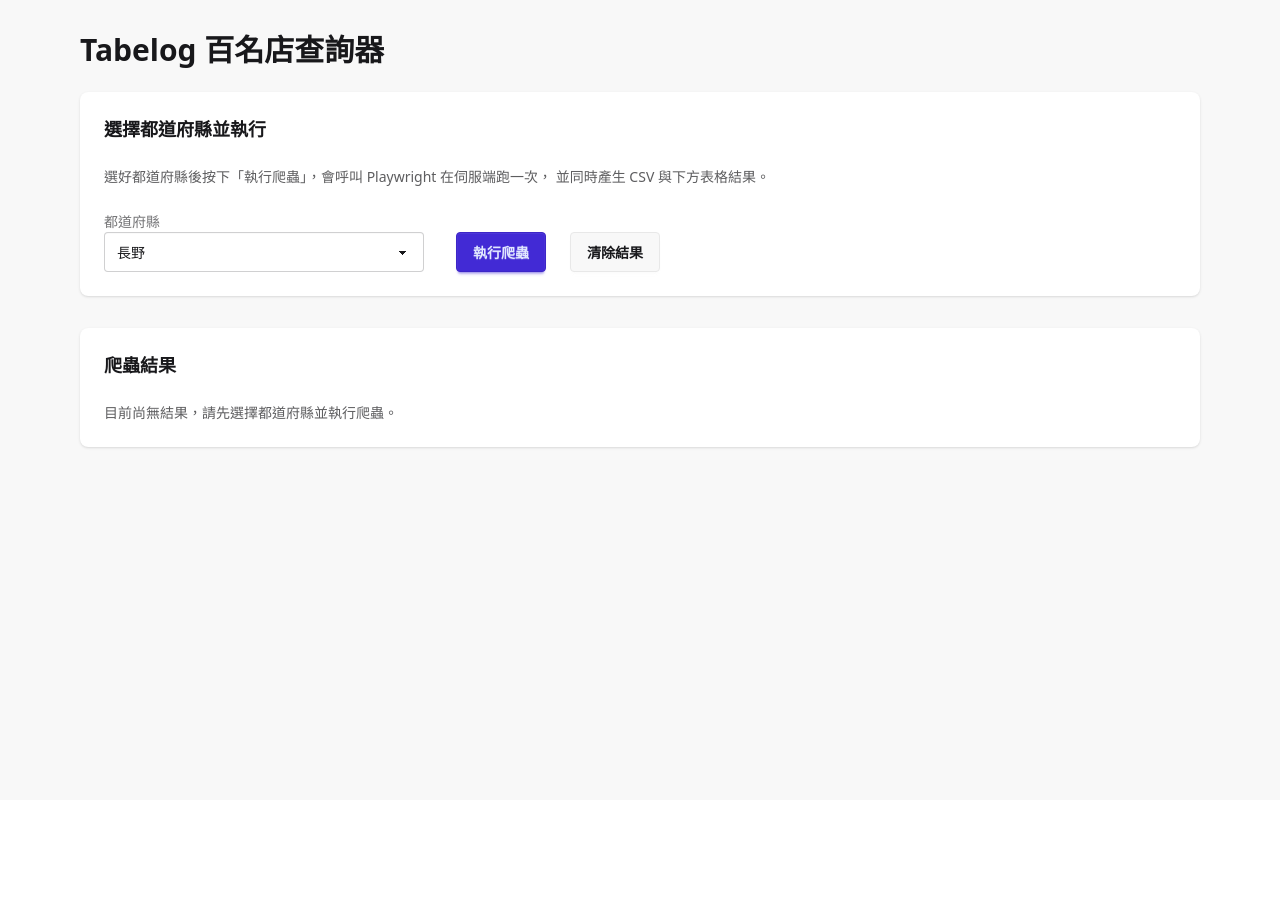
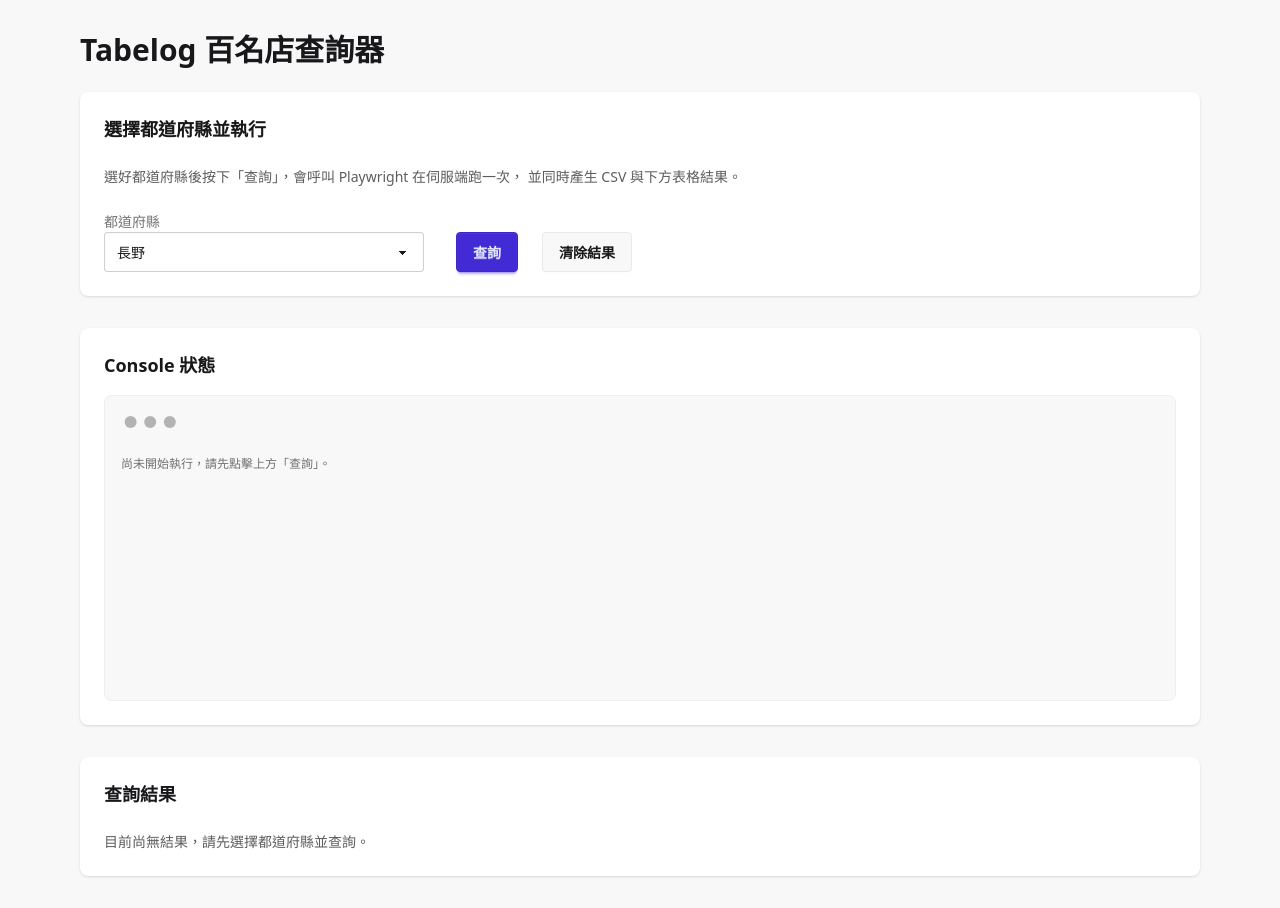
Before and after one commit to imladris20/HyakuMeiTanScraper, a Next.js app: page / in a window 1280 px wide. Before the commit the page ends 800 px from the top, so only its background shows below. Built offline with nearby package versions, Linux system fonts and the light colour scheme.

Commit message:
fix: replace some text

```diff
--- a/app/api/download/route.ts
+++ b/app/api/download/route.ts
@@ -17,7 +17,7 @@ export async function GET(request: NextRequest) {
 
   if (!fs.existsSync(filePath)) {
     return NextResponse.json(
-      { message: "找不到對應的 CSV 檔案，請先執行爬蟲。" },
+      { message: "找不到對應的 CSV 檔案，請先執行查詢。" },
       { status: 404 }
     );
   }
--- a/app/layout.tsx
+++ b/app/layout.tsx
@@ -2,8 +2,8 @@ import type { Metadata } from "next";
 import "./globals.css";
 
 export const metadata: Metadata = {
-  title: "Tabelog 百名店查詢器 UI",
-  description: "選擇都道府縣並執行爬蟲，查看與下載結果",
+  title: "Tabelog 百名店查詢器",
+  description: "選擇都道府縣後即可查詢，等待完成後就可以下載 CSV 檔",
 };
 
 export default function RootLayout({
--- a/app/page.tsx
+++ b/app/page.tsx
@@ -1,6 +1,6 @@
 "use client";
 
-import { useState } from "react";
+import { useEffect, useRef, useState } from "react";
 import type { IShop } from "../types";
 import { PREF_OPTIONS } from "./constants";
 
@@ -15,13 +15,29 @@ export default function HomePage() {
   const [error, setError] = useState<string | null>(null);
   const [shops, setShops] = useState<IShop[]>([]);
   const [currentPref, setCurrentPref] = useState<string | null>(null);
+   const [consoleLines, setConsoleLines] = useState<string[]>([]);
+   const consoleRef = useRef<HTMLDivElement | null>(null);
+
+  const appendLog = (message: string) => {
+    const now = new Date();
+    const ts = now.toTimeString().slice(0, 8); // HH:MM:SS
+    setConsoleLines((prev) => [...prev, `[${ts}] ${message}`]);
+  };
+
+  useEffect(() => {
+    const el = consoleRef.current;
+    if (!el) return;
+    el.scrollTop = el.scrollHeight;
+  }, [consoleLines]);
 
   const handleRun = async () => {
+    appendLog(`開始查詢（pref=${pref}）`);
     setError(null);
     setLoading(true);
     setShops([]);
 
     try {
+      appendLog("已送出 API 請求到 /api/scrape");
       const res = await fetch("/api/scrape", {
         method: "POST",
         headers: { "Content-Type": "application/json" },
@@ -30,15 +46,19 @@ export default function HomePage() {
 
       if (!res.ok) {
         const data = await res.json().catch(() => ({}));
-        throw new Error(data.message || "爬蟲執行失敗");
+        appendLog(`伺服端回傳錯誤狀態碼：${res.status}`);
+        throw new Error(data.message || "查詢失敗");
       }
 
       const data: ScrapeResponse = await res.json();
       setShops(data.shops);
       setCurrentPref(data.pref);
+      appendLog(`查詢完成，共取得 ${data.shops.length} 間店家`);
     } catch (e: any) {
+      appendLog(`發生錯誤：${e?.message ?? String(e)}`);
       setError(e.message || "未知錯誤");
     } finally {
+      appendLog("執行結束");
       setLoading(false);
     }
   };
@@ -47,6 +67,8 @@ export default function HomePage() {
     setShops([]);
     setCurrentPref(null);
     setError(null);
+    setConsoleLines([]);
+    appendLog("已清除畫面與結果");
   };
 
   const downloadUrl =
@@ -62,7 +84,7 @@ export default function HomePage() {
         <div className="card-body space-y-4">
           <h2 className="card-title">選擇都道府縣並執行</h2>
           <p className="text-base-content/70 text-sm">
-            選好都道府縣後按下「執行爬蟲」，會呼叫 Playwright 在伺服端跑一次，
+            選好都道府縣後按下「查詢」，會呼叫 Playwright 在伺服端跑一次，
             並同時產生 CSV 與下方表格結果。
           </p>
 
@@ -90,7 +112,7 @@ export default function HomePage() {
               onClick={handleRun}
               disabled={loading}
             >
-              {loading ? "執行中..." : "執行爬蟲"}
+              {loading ? "執行中..." : "查詢"}
             </button>
 
             <button
@@ -116,10 +138,34 @@ export default function HomePage() {
         </div>
       </div>
 
+      <div className="card bg-base-100 mb-8 shadow">
+        <div className="card-body space-y-4">
+          <h2 className="card-title mb-2">Console 狀態</h2>
+          <div className="mockup-window border border-base-300 bg-base-300/40">
+            <div
+              ref={consoleRef}
+              className="bg-base-900 text-base-100 px-4 py-3 h-64 overflow-y-auto font-mono text-xs"
+            >
+              {consoleLines.length === 0 ? (
+                <span className="text-base-content/60">
+                  尚未開始執行，請先點擊上方「查詢」。
+                </span>
+              ) : (
+                consoleLines.map((line, idx) => (
+                  <div key={idx} className="whitespace-pre-wrap">
+                    {line}
+                  </div>
+                ))
+              )}
+            </div>
+          </div>
+        </div>
+      </div>
+
       <div className="card bg-base-100 shadow">
         <div className="card-body">
           <h2 className="card-title mb-4">
-            爬蟲結果
+            查詢結果
             {currentPref && (
               <span className="badge badge-outline ml-2">
                 Pref: {currentPref}
@@ -129,7 +175,7 @@ export default function HomePage() {
 
           {shops.length === 0 ? (
             <p className="text-base-content/70 text-sm">
-              目前尚無結果，請先選擇都道府縣並執行爬蟲。
+              目前尚無結果，請先選擇都道府縣並查詢。
             </p>
           ) : (
             <div className="overflow-x-auto">
```
Also changed, not shown: 1 other file (tests, documents, lock files or other folders).
